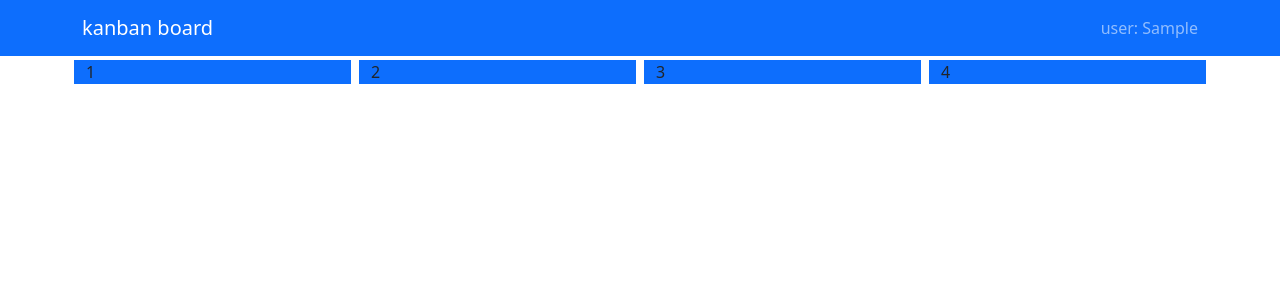
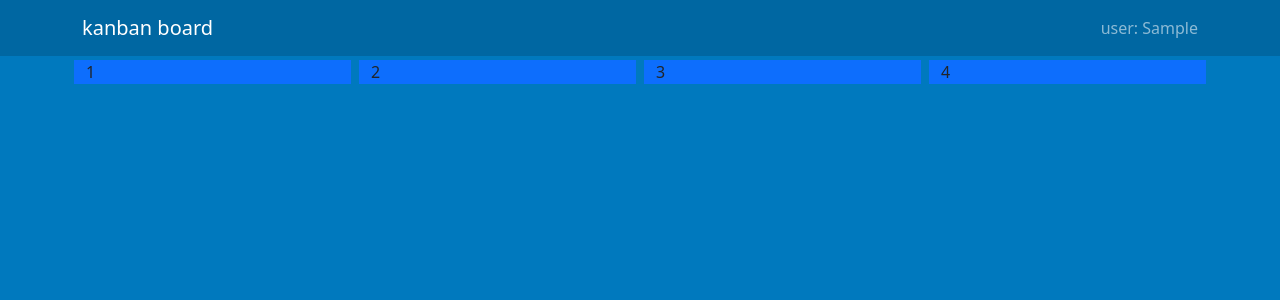
Before and after one commit to MikhailEzhov/kanban_board, a React (Create React App) app: page / in a window 1280 px wide. Both pictures are taken after typing "Sample" into the empty fields and a click on the button "submit". Shown: the top 300 px of the page. Built offline with nearby package versions, Linux system fonts and the light colour scheme.

Commit message:
refactor: changed styles

```diff
--- a/public/index.html
+++ b/public/index.html
@@ -26,7 +26,7 @@
     -->
     <title>kanban board</title>
   </head>
-  <body>
+  <body style="background-color: #0079be">
     <noscript>You need to enable JavaScript to run this app.</noscript>
     <div id="root"></div>
     <!--
--- a/src/components/Navbar.tsx
+++ b/src/components/Navbar.tsx
@@ -8,7 +8,7 @@ interface NavBarProps {
 
 const NavBar: React.FC<NavBarProps> = ({ authorizedUser }) => {
   return (
-    <Navbar bg="primary" variant="dark">
+    <Navbar style={{ background: '#0067a2' }} variant="dark">
       <Container>
         <Navbar.Brand href="#">kanban board</Navbar.Brand>
         <Navbar.Text className="justify-content-end">
```
